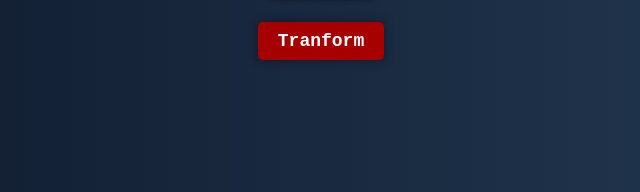
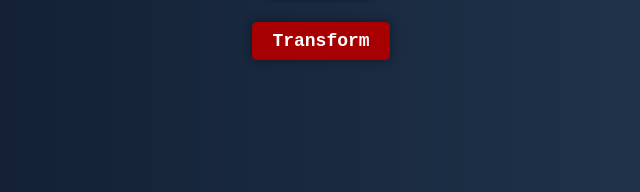
Before and after one commit to modoldern/transform, a plain HTML site: page index.html in a window 1280 px wide. Shown: the part 582-774 px from the top of the page, 319-959 px from the left. Drawn offline with Linux system fonts and the light colour scheme.

Commit message:
tranform duz yazilmamishdi

```diff
--- a/index.html
+++ b/index.html
@@ -728,6 +728,6 @@
       <!-- aside 23 end -->
       <!-- Jaw - end ------------------------------------------ -->
     </div>
-    <label for="btn">Tranform</label>
+    <label for="btn">Transform</label>
   </body>
 </html>
```
Also changed, not shown: 1 other file.
